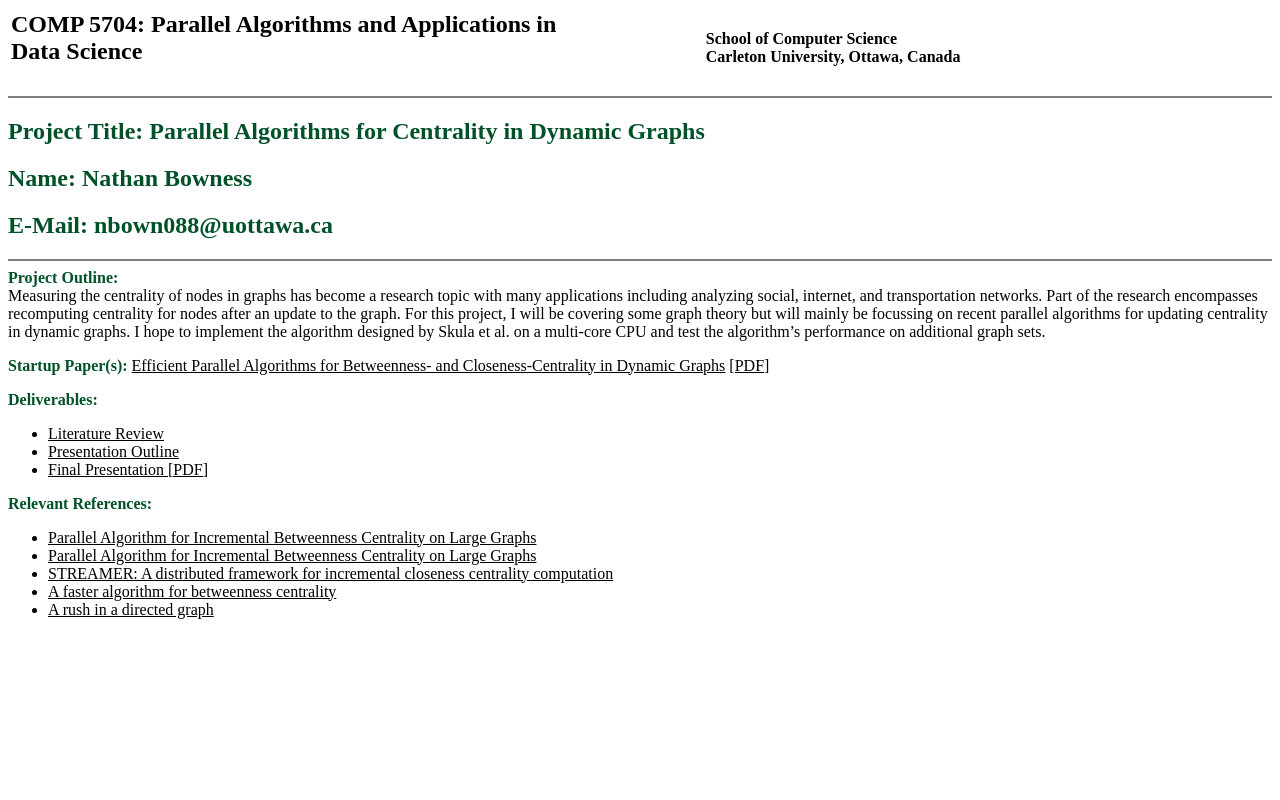
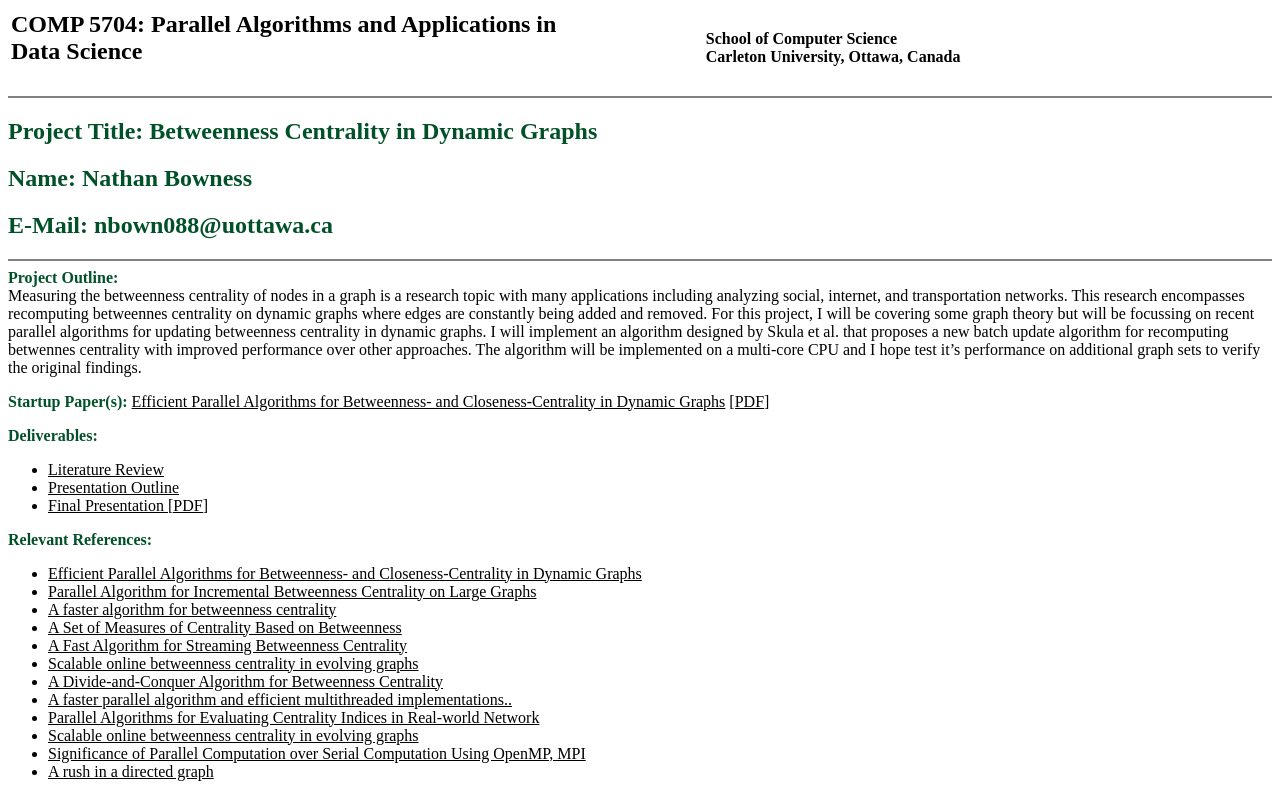
Before and after one commit to nathanbowness/nathanbowness.github.io, a plain HTML site: page index.htm in a window 1280 px wide. Drawn offline with Linux system fonts and the light colour scheme.

Commit message:
Update website with proper title and more documents and references

```diff
--- a/index.htm
+++ b/index.htm
@@ -1,12 +1,7 @@
 <!DOCTYPE HTML PUBLIC "-//W3C//DTD HTML 4.01 Transitional//EN">
 <html><head><title>COMP-5704 Nathan Bowness</title>
 
-
-
-
-
-
-  <meta http-equiv="Content-Type" content="text/html; charset=iso-8859-1"></head><body style="color: rgb(0, 0, 0); background-color: rgb(255, 255, 255);" alink="#000000" link="#000000" vlink="#000000">
+<meta http-equiv="Content-Type" content="text/html; charset=iso-8859-1"></head><body style="color: rgb(0, 0, 0); background-color: rgb(255, 255, 255);" alink="#000000" link="#000000" vlink="#000000">
 <table border="0" width="100%">
 
   <tbody>
@@ -28,24 +23,23 @@
 </table>
 
 <hr noshade="noshade">
-<h2><font color="#005128">Project Title: </font><font><font color="#005128">Parallel Algorithms for Centrality in Dynamic Graphs</font></font></h2>
-
+<h2><font color="#005128">Project Title: </font><font><font color="#005128">Betweenness Centrality in Dynamic Graphs</font></font></h2>
 <h2><font><font color="#005128">Name: Nathan Bowness</font></font></h2>
-
 <h2><font><font color="#005128">E-Mail: nbown088@uottawa.ca</font></font></h2>
 
 
 <hr noshade="noshade">
 <b><font color="#005128">Project Outline:</font></b><br>
-Measuring the centrality of nodes in graphs has become a research topic with many applications including
+Measuring the betweenness centrality of nodes in a graph is a research topic with many applications including
 analyzing social, internet, and transportation networks.
 
-Part of the research encompasses recomputing centrality for nodes after an update to the graph.
+This research encompasses recomputing betweennes centrality on dynamic graphs where edges are constantly being added and removed.
 
-For this project, I will be covering some graph theory but will mainly be focussing on recent parallel algorithms
-for updating centrality in dynamic graphs.
+For this project, I will be covering some graph theory but will be focussing on recent parallel algorithms
+for updating betweenness centrality in dynamic graphs.
 
-I hope to implement the algorithm designed by Skula et al. on a multi-core CPU and test the algorithm&#146s performance on additional graph sets.
+I will implement an algorithm designed by Skula et al. that proposes a new batch update algorithm for recomputing betwennes centrality with improved performance over other approaches.
+The algorithm will be implemented on a multi-core CPU and I hope test it&#146s performance on additional graph sets to verify the original findings.
 
 <p><b><font color="#005128">Startup Paper(s):</font></b>
   <a href="https://dl.acm.org/doi/abs/10.1145/3392717.3392743">Efficient Parallel Algorithms for Betweenness- and Closeness-Centrality in Dynamic Graphs</a>
@@ -55,27 +49,32 @@ I hope to implement the algorithm designed by Skula et al. on a multi-core CPU a
 <p><b><font color="#005128">Deliverables:</font></b></p>
 <ul>
   <li>
-    <div align="left"><a href="Literature_Review_Oct_18th.pdf"><font color="#000000">Literature Review</font></a></div>
+    <div align="left"><a href="Literature_Review_Final.pdf"><font color="#000000">Literature Review</font></a></div>
   </li>
   <li>
     <div align="left"><a href="Presentation_Outline.pdf"><font color="#000000">Presentation Outline</font></a></div>
   </li>
   <li>
-    <div align="left"><a href="BC_Final_Presentation_Nathan_Bowness.pdf"><font color="#000000">Final Presentation [PDF]</font></a></div>
+    <div align="left">
+      <a href="BC_Final_Presentation_Nathan_Bowness_Final.pdf"><font color="#000000">Final Presentation [PDF]</font></a>
+    </div>
   </li>
 </ul>
 
 <p><b><font color="#005128">Relevant References:</font></b></p>
 
 <ul>
-  <li><a href="https://ieeexplore.ieee.org/abstract/document/8070346">Parallel Algorithm for Incremental Betweenness Centrality on Large Graphs</a></li>
+  <li> <a href="https://dl.acm.org/doi/abs/10.1145/3392717.3392743">Efficient Parallel Algorithms for Betweenness- and Closeness-Centrality in Dynamic Graphs</a></li>
   <li><a href="https://ieeexplore.ieee.org/document/8070346">Parallel Algorithm for Incremental Betweenness Centrality on Large Graphs</a></li>
-
-
-  <li><a href="https://ieeexplore.ieee.org/document/6702680">STREAMER: A distributed framework for incremental closeness centrality computation</a></li>
-
-
   <li><a href="https://www.tandfonline.com/doi/abs/10.1080/0022250X.2001.9990249">A faster algorithm for betweenness centrality</a></li>
+  <li><a href="https://www.jstor.org/stable/3033543?seq=1#metadata_info_tab_contents">A Set of Measures of Centrality Based on Betweenness</a></li>
+  <li><a href="https://ieeexplore.ieee.org/document/6406265">A Fast Algorithm for Streaming Betweenness Centrality</a></li>
+  <li><a href="https://ieeexplore.ieee.org/document/7498421">Scalable online betweenness centrality in evolving graphs</a></li>
+  <li><a href="https://www.researchgate.net/profile/Vatche_Isahagian/publication/263201045_A_Divide-and-Conquer_Algorithm_for_Betweenness_Centrality/links/54b7d93e0cf2c27adc4733cf/A-Divide-and-Conquer-Algorithm-for-Betweenness-Centrality.pdf">A Divide-and-Conquer Algorithm for Betweenness Centrality</a></li>
+  <li><a href="https://ieeexplore.ieee.org/document/5161100">A faster parallel algorithm and efficient multithreaded implementations..</a></li>
+  <li><a href="https://ieeexplore.ieee.org/document/1690659">Parallel Algorithms for Evaluating Centrality Indices in Real-world Network</a></li>
+  <li><a href="https://ieeexplore.ieee.org/document/7498421">Scalable online betweenness centrality in evolving graphs</a></li>
+  <li><a href="https://www.researchgate.net/publication/320213267_Significance_of_Parallel_Computation_over_Serial_Computation_Using_OpenMP_MPI_and_CUDA">Significance of Parallel Computation over Serial Computation Using OpenMP, MPI</a></li>
   <li><a href="https://ir.cwi.nl/pub/9791">A rush in a directed graph</a></li>
 
 </ul>
```
Also changed, not shown: 7 other files.
